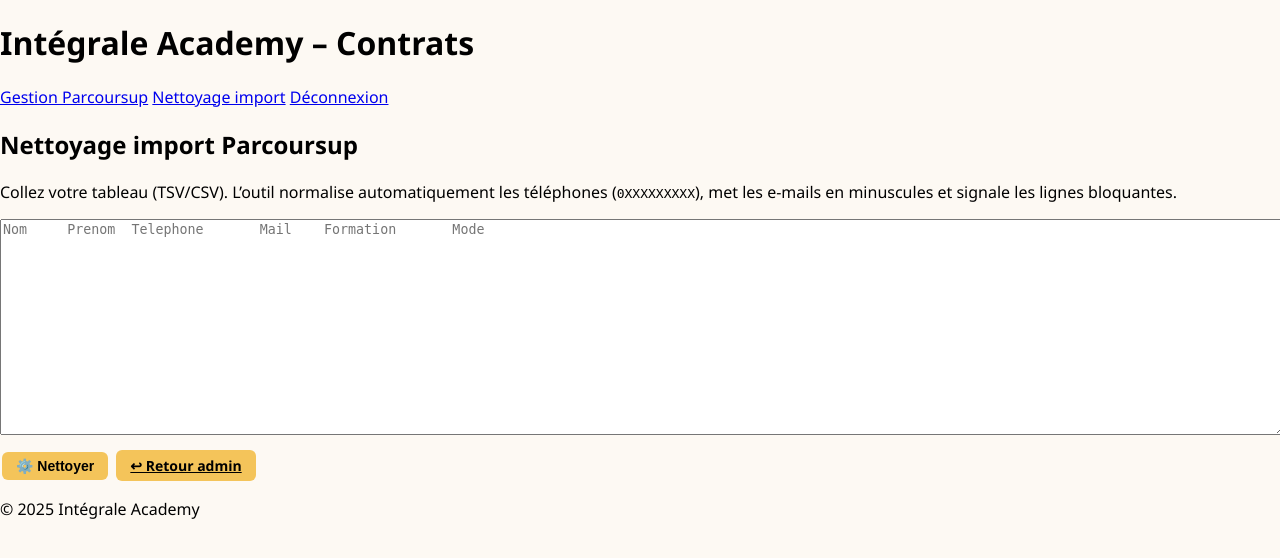
After one commit to integraleacademy/bts, a Flask app: page /admin/parcoursup-import in a window 1280 px wide. The commit adds this page. Shown: the top 558 px of the page. Run offline with Flask 3, Linux system fonts and the light colour scheme; the visitor is signed in with stand-in values (Sample User, id 1); parts of the project's set-up code (start-up, migrations or seed data) failed here and were passed over.

Commit message:
Make Parcoursup cleaner visible in Gestion navigation

```diff
--- a/app.py
+++ b/app.py
@@ -3,6 +3,8 @@ from datetime import datetime, timedelta
 import pytz   # heure française
 from flask import Flask, render_template, request, redirect, url_for, flash, session, abort
 import secrets
+import csv
+import io
 
 
 # Envoi des mails
@@ -57,6 +59,54 @@ def _save_data(data):
 
 def _digits_only(s):
     return re.sub(r"\D", "", s or "")
+
+def _normalize_parcoursup_phone(raw):
+    """Normalise un téléphone vers le format attendu: 0XXXXXXXXX."""
+    digits = _digits_only(raw)
+    if not digits:
+        return "", "Téléphone manquant"
+
+    # Gère 0033XXXXXXXXX ou 33XXXXXXXXX
+    if digits.startswith("0033"):
+        digits = digits[4:]
+    elif digits.startswith("33"):
+        digits = digits[2:]
+
+    # Si 9 chiffres (sans 0 initial), on le rajoute.
+    if len(digits) == 9:
+        digits = "0" + digits
+
+    if len(digits) == 10 and digits.startswith("0"):
+        return digits, ""
+    return "", f"Téléphone invalide ({raw})"
+
+def _normalize_parcoursup_email(raw):
+    email = (raw or "").strip().lower()
+    if not email:
+        return "", "E-mail manquant"
+    if re.match(r"^[^@\s]+@[^@\s]+\.[^@\s]+$", email):
+        return email, ""
+    return "", f"E-mail invalide ({raw})"
+
+def _parse_parcoursup_text(raw_text):
+    """
+    Parse un collage TSV/CSV:
+    - supporte les sauts de ligne littéraux '\\n'
+    - auto-détection du séparateur tab/;/,
+    """
+    text = (raw_text or "").replace("\r\n", "\n").strip()
+    if "\\n" in text:
+        text = text.replace("\\n", "\n")
+    lines = [ln for ln in text.split("\n") if ln.strip()]
+    if not lines:
+        return []
+
+    first = lines[0]
+    delimiter = "\t" if "\t" in first else (";" if ";" in first else ",")
+
+    reader = csv.reader(io.StringIO("\n".join(lines)), delimiter=delimiter)
+    rows = [row for row in reader if any((c or "").strip() for c in row)]
+    return rows
 
 def require_admin(view):
     def wrapper(*a, **kw):
@@ -376,6 +426,12 @@ def admin():
     data = _load_data()
     return render_template("admin.html", rows=data, statuses=STATUSES)
 
+@app.route("/gestion-parcoursup")
+@require_admin
+def gestion_parcoursup():
+    """Alias explicite utilisé par l'équipe pour accéder à la gestion Parcoursup."""
+    return redirect(url_for("admin"))
+
 @app.route("/admin/add", methods=["POST"])
 @require_admin
 def admin_add():
@@ -586,3 +642,60 @@ def data_json():
         return json.dumps({"error": str(e)}), 500, {
             "Access-Control-Allow-Origin": "*"
         }
+
+@app.route("/admin/parcoursup-import", methods=["GET", "POST"])
+@require_admin
+def parcoursup_import():
+    raw_input = ""
+    output_tsv = ""
+    errors = []
+    stats = {"total": 0, "ok": 0, "ko": 0}
+
+    if request.method == "POST":
+        raw_input = request.form.get("raw_input", "")
+        rows = _parse_parcoursup_text(raw_input)
+
+        if not rows:
+            errors.append("Aucune donnée détectée.")
+        else:
+            header = [c.strip() for c in rows[0]]
+            wanted = ["Nom", "Prenom", "Telephone", "Mail", "Formation", "Mode"]
+            # Si le header est mauvais/absent, on force le schéma attendu
+            has_header = [h.lower() for h in header[:6]] == [w.lower() for w in wanted]
+            data_rows = rows[1:] if has_header else rows
+
+            cleaned = [wanted]
+            for idx, row in enumerate(data_rows, start=2 if has_header else 1):
+                row = row + [""] * (6 - len(row))
+                nom, prenom, tel, mail, formation, mode = [c.strip() for c in row[:6]]
+                line_errors = []
+
+                tel_norm, tel_err = _normalize_parcoursup_phone(tel)
+                mail_norm, mail_err = _normalize_parcoursup_email(mail)
+
+                if tel_err:
+                    line_errors.append(f"Ligne {idx} : {tel_err}")
+                if mail_err:
+                    line_errors.append(f"Ligne {idx} : {mail_err}")
+
+                if line_errors:
+                    errors.extend(line_errors)
+                    stats["ko"] += 1
+                else:
+                    stats["ok"] += 1
+
+                cleaned.append([nom, prenom, tel_norm, mail_norm, formation, mode.lower()])
+
+            stats["total"] = len(data_rows)
+            out = io.StringIO()
+            writer = csv.writer(out, delimiter="\t", lineterminator="\n")
+            writer.writerows(cleaned)
+            output_tsv = out.getvalue()
+
+    return render_template(
+        "parcoursup_import.html",
+        raw_input=raw_input,
+        output_tsv=output_tsv,
+        errors=errors,
+        stats=stats
+    )
--- a/templates/admin.html
+++ b/templates/admin.html
@@ -1,6 +1,10 @@
 {% extends 'base.html' %}
 {% block content %}
 <h2>Administration</h2>
+
+<div class="card">
+  <a class="admin-btn" href="{{ url_for('parcoursup_import') }}">🧹 Nettoyer un import Parcoursup</a>
+</div>
 
 <div class="card">
   <form method="post" action="/admin/add" class="add-form">
--- a/templates/base.html
+++ b/templates/base.html
@@ -10,6 +10,8 @@
     <h1>Intégrale Academy – Contrats</h1>
     <nav>
       {% if session.get('is_admin') %}
+        <a href="{{ url_for('admin') }}">Gestion Parcoursup</a>
+        <a href="{{ url_for('parcoursup_import') }}">Nettoyage import</a>
         <a href="{{ url_for('logout') }}">Déconnexion</a>
       {% endif %}
     </nav>
--- /dev/null
+++ b/templates/parcoursup_import.html
@@ -0,0 +1,44 @@
+{% extends 'base.html' %}
+{% block content %}
+<h2>Nettoyage import Parcoursup</h2>
+
+<div class="card">
+  <p>
+    Collez votre tableau (TSV/CSV). L’outil normalise automatiquement les téléphones
+    (<code>0XXXXXXXXX</code>), met les e-mails en minuscules et signale les lignes bloquantes.
+  </p>
+  <form method="post">
+    <textarea name="raw_input" rows="14" style="width:100%;font-family:monospace;" placeholder="Nom	Prenom	Telephone	Mail	Formation	Mode">{{ raw_input }}</textarea>
+    <div style="margin-top:10px;">
+      <button class="admin-btn" type="submit">⚙️ Nettoyer</button>
+      <a class="admin-btn" href="{{ url_for('admin') }}">↩ Retour admin</a>
+    </div>
+  </form>
+</div>
+
+{% if stats.total %}
+<div class="card">
+  <h3>Résultat</h3>
+  <p>
+    Lignes analysées: <b>{{ stats.total }}</b> — OK: <b>{{ stats.ok }}</b> — À corriger: <b>{{ stats.ko }}</b>
+  </p>
+
+  {% if errors %}
+    <div style="background:#fff7f7;border:1px solid #f2b8b8;padding:10px;border-radius:8px;margin-bottom:12px;">
+      <b>Erreurs détectées :</b>
+      <ul>
+        {% for e in errors[:80] %}
+          <li>{{ e }}</li>
+        {% endfor %}
+      </ul>
+      {% if errors|length > 80 %}
+        <p>... et {{ errors|length - 80 }} autre(s) erreur(s).</p>
+      {% endif %}
+    </div>
+  {% endif %}
+
+  <label>Tableau nettoyé (copier-coller dans votre fichier d’import):</label>
+  <textarea rows="14" style="width:100%;font-family:monospace;">{{ output_tsv }}</textarea>
+</div>
+{% endif %}
+{% endblock %}
```
